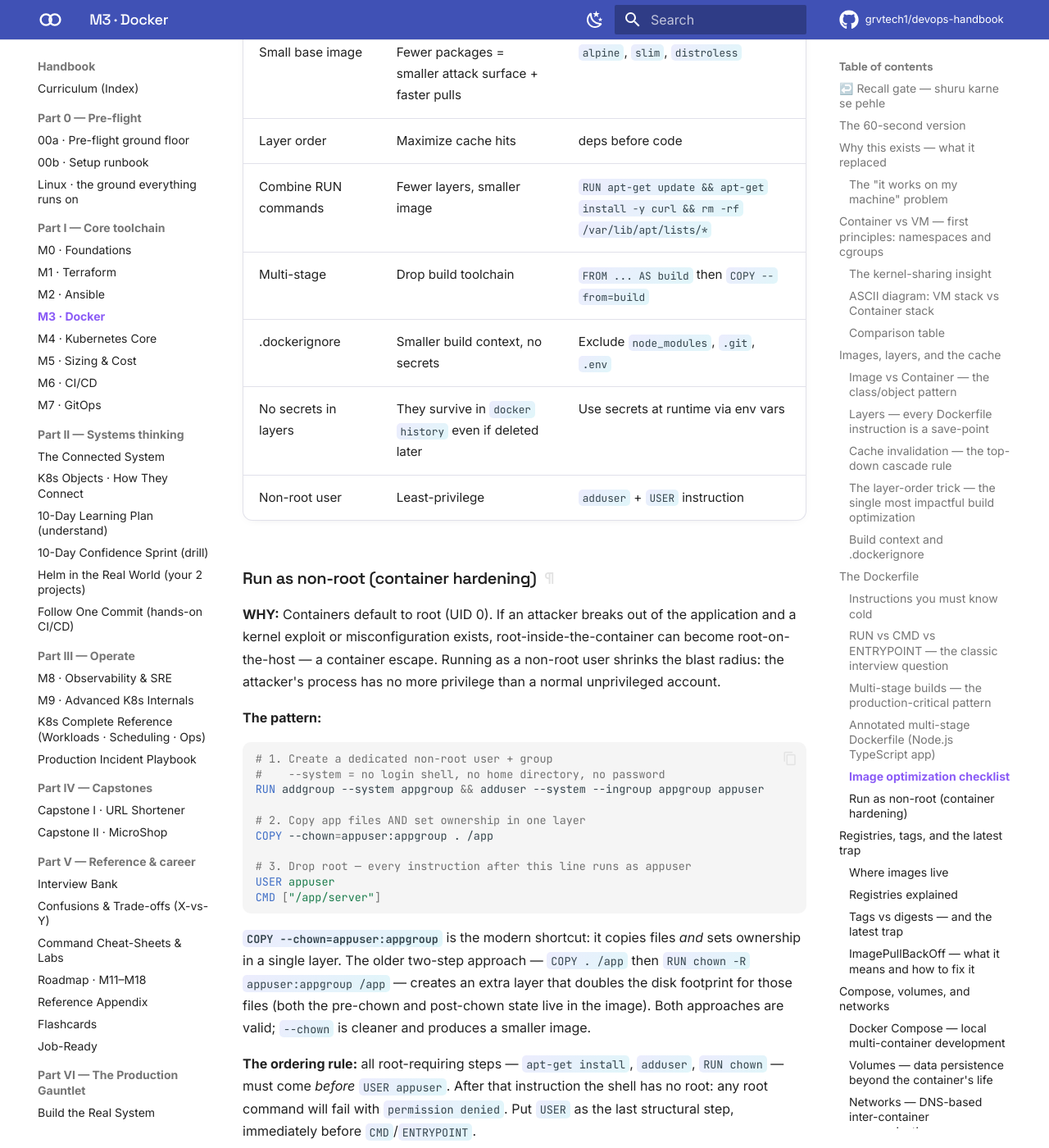
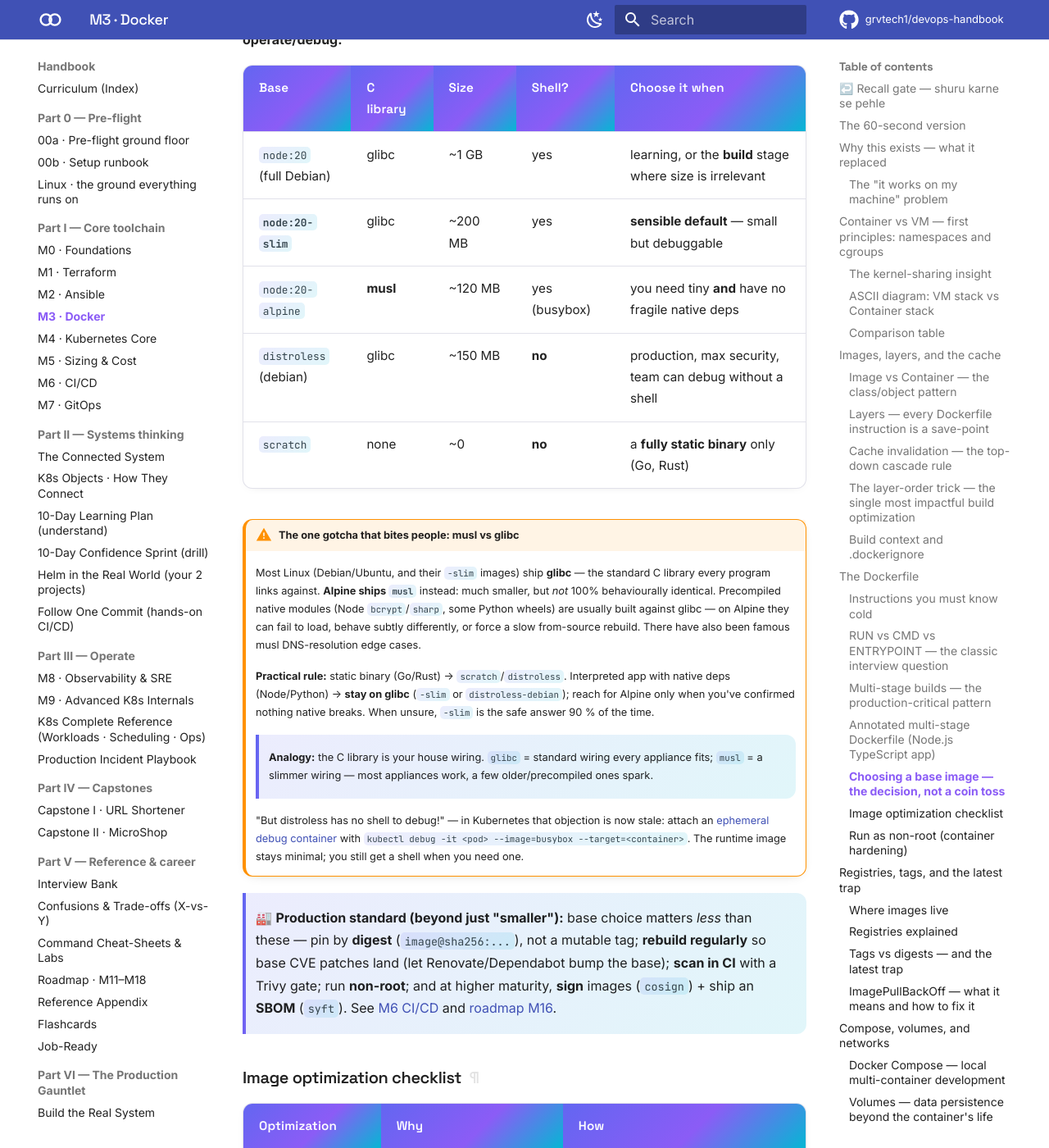
Before and after one commit to grvtech1/devops-handbook, an MkDocs documentation site: the page built from docs/04-M3-docker.md, in a window 1280 px wide and 1400 px high, scrolled down 12483 px. Shown: the whole window at 82% size. Built offline with MkDocs 1.6.1 and Material for MkDocs 9.7.7, drawn with Linux system fonts in a browser that asks for light colours; comment, search, counter and statistics services are not loaded; some of the changed text lies outside the part shown.

Commit message:
docs(m3): base image decision guide — musl vs glibc, the one real Docker gap
Session audit found base image selection was covered but the WHY behind
'alpine breaks native modules' (musl vs glibc) was missing. Added:
- base image spectrum table (full/slim/alpine/distroless/scratch) with
  C-lib, size, shell, when-to-choose
- musl vs glibc warning: why native deps prefer glibc, the wiring analogy
- distroless debuggability resolved via kubectl debug ephemeral container
- production standard callout: digest-pin > scan > non-root > sign/SBOM
  matter more than the base image choice itself

```diff
--- a/docs/04-M3-docker.md
+++ b/docs/04-M3-docker.md
@@ -390,11 +390,34 @@ CMD ["node", "dist/server.js"]
 - No TypeScript compiler, no test frameworks, no source maps ship to production
 - Runs as a non-root user
 
+### Choosing a base image — the decision, not a coin toss
+
+Base images sit on a spectrum from biggest-and-easiest to smallest-and-strictest. The rule: **the smallest image that (a) runs your app correctly and (b) you can still operate/debug.**
+
+| Base | C library | Size | Shell? | Choose it when |
+|------|-----------|------|--------|----------------|
+| `node:20` (full Debian) | glibc | ~1 GB | yes | learning, or the **build** stage where size is irrelevant |
+| **`node:20-slim`** | glibc | ~200 MB | yes | **sensible default** — small but debuggable |
+| `node:20-alpine` | **musl** | ~120 MB | yes (busybox) | you need tiny **and** have no fragile native deps |
+| `distroless` (debian) | glibc | ~150 MB | **no** | production, max security, team can debug without a shell |
+| `scratch` | none | ~0 | **no** | a **fully static binary** only (Go, Rust) |
+
+!!! warning "The one gotcha that bites people: musl vs glibc"
+    Most Linux (Debian/Ubuntu, and their `-slim` images) ship **glibc** — the standard C library every program links against. **Alpine ships `musl`** instead: much smaller, but *not* 100% behaviourally identical. Precompiled native modules (Node `bcrypt`/`sharp`, some Python wheels) are usually built against glibc — on Alpine they can fail to load, behave subtly differently, or force a slow from-source rebuild. There have also been famous musl DNS-resolution edge cases.
+
+    **Practical rule:** static binary (Go/Rust) → `scratch`/`distroless`. Interpreted app with native deps (Node/Python) → **stay on glibc** (`-slim` or `distroless-debian`); reach for Alpine only when you've confirmed nothing native breaks. When unsure, `-slim` is the safe answer 90 % of the time.
+
+    > **Analogy:** the C library is your house wiring. `glibc` = standard wiring every appliance fits; `musl` = a slimmer wiring — most appliances work, a few older/precompiled ones spark.
+
+    "But distroless has no shell to debug!" — in Kubernetes that objection is now stale: attach an [ephemeral debug container](30-k8s-complete-reference.md) with `kubectl debug -it <pod> --image=busybox --target=<container>`. The runtime image stays minimal; you still get a shell when you need one.
+
+> 🏭 **Production standard (beyond just "smaller"):** base choice matters *less* than these — pin by **digest** (`image@sha256:...`), not a mutable tag; **rebuild regularly** so base CVE patches land (let Renovate/Dependabot bump the base); **scan in CI** with a Trivy gate; run **non-root**; and at higher maturity, **sign** images (`cosign`) + ship an **SBOM** (`syft`). See [M6 CI/CD](07-M6-cicd.md) and [roadmap M16](15-roadmap-M11-M18.md).
+
 ### Image optimization checklist
 
 | Optimization | Why | How |
 |-------------|-----|-----|
-| Small base image | Fewer packages = smaller attack surface + faster pulls | `alpine`, `slim`, `distroless` |
+| Small base image | Fewer packages = smaller attack surface + faster pulls | `slim` (default) · `distroless` (secure) · `alpine` (tiny, mind musl) |
 | Layer order | Maximize cache hits | deps before code |
 | Combine RUN commands | Fewer layers, smaller image | `RUN apt-get update && apt-get install -y curl && rm -rf /var/lib/apt/lists/*` |
 | Multi-stage | Drop build toolchain | `FROM ... AS build` then `COPY --from=build` |
```
